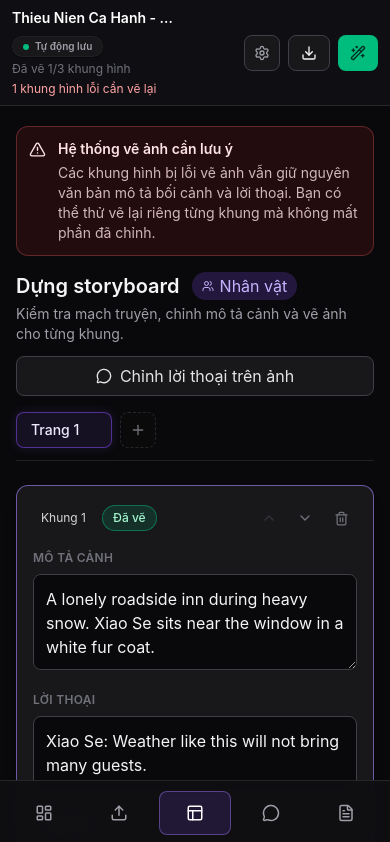
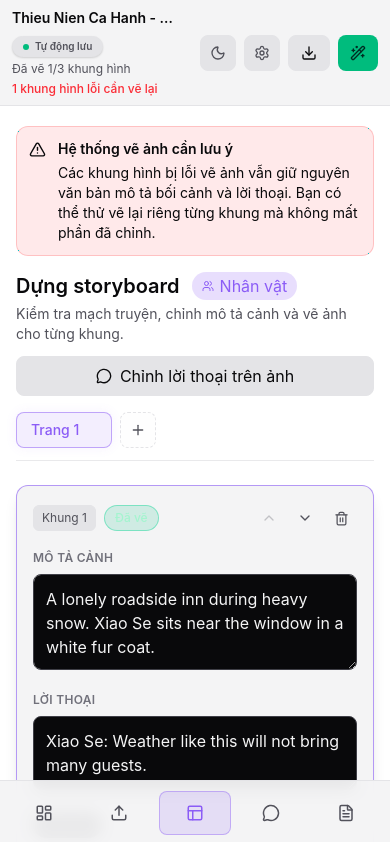
Before and after one commit to nguyenhoclaptrinh/text-to-comic-app, a Next.js app: page / in a window 390 px wide. Shown: the top 842 px of the page. Built offline with nearby package versions, Linux system fonts and the light colour scheme; no server answers; the database is empty.

Commit message:
feat(theme): tich hop giao dien sang toi Light Dark Mode dung CSS variables

```diff
--- a/app/globals.css
+++ b/app/globals.css
@@ -6,15 +6,50 @@
 @import "tailwindcss";
 
 :root {
-  color-scheme: dark;
-  --background: #09090b;
-  --surface: #18181b;
-  --surface-elevated: #27272a;
+  color-scheme: light;
+  --background: #ffffff;
+  --surface: #f4f4f5;
+  --surface-elevated: #e4e4e7;
+  --border: #e4e4e7;
+  --text-primary: #09090b;
+  --text-secondary: #52525b;
+  --text-muted: #71717a;
   --primary: #8b5cf6;
   --success: #10b981;
   --warning: #f59e0b;
   --danger: #ef4444;
 }
+
+.dark {
+  color-scheme: dark;
+  --background: #09090b;
+  --surface: #18181b;
+  --surface-elevated: #27272a;
+  --border: #27272a;
+  --text-primary: #f4f4f5;
+  --text-secondary: #a1a1aa;
+  --text-muted: #71717a;
+  --primary: #a78bfa;
+  --success: #10b981;
+  --warning: #f59e0b;
+  --danger: #ef4444;
+}
+
+@theme {
+  --color-background: var(--background);
+  --color-surface: var(--surface);
+  --color-surface-elevated: var(--surface-elevated);
+  --color-border-main: var(--border);
+  --color-primary: var(--primary);
+  --color-success: var(--success);
+  --color-warning: var(--warning);
+  --color-danger: var(--danger);
+
+  --color-text-primary: var(--text-primary);
+  --color-text-secondary: var(--text-secondary);
+  --color-text-muted: var(--text-muted);
+}
+
 
 * {
   box-sizing: border-box;
--- a/app/layout.tsx
+++ b/app/layout.tsx
@@ -1,9 +1,5 @@
-/**
- * @file layout.tsx
- * @description Root layout and metadata for the Next.js app.
- */
-
 import type { Metadata } from "next";
+import { ThemeProvider } from "@/context/ThemeContext";
 import "./globals.css";
 
 export const metadata: Metadata = {
@@ -18,7 +14,33 @@ export default function RootLayout({
 }>) {
   return (
     <html lang="vi">
-      <body>{children}</body>
+      <head>
+        <script
+          dangerouslySetInnerHTML={{
+            __html: `
+              (function() {
+                try {
+                  var theme = localStorage.getItem('theme');
+                  if (theme === 'dark' || (!theme && window.matchMedia('(prefers-color-scheme: dark)').matches)) {
+                    document.documentElement.classList.add('dark');
+                    document.documentElement.style.colorScheme = 'dark';
+                  } else if (theme === 'light') {
+                    document.documentElement.classList.remove('dark');
+                    document.documentElement.style.colorScheme = 'light';
+                  } else {
+                    // Mặc định app là dark
+                    document.documentElement.classList.add('dark');
+                    document.documentElement.style.colorScheme = 'dark';
+                  }
+                } catch (e) {}
+              })();
+            `,
+          }}
+        />
+      </head>
+      <body>
+        <ThemeProvider>{children}</ThemeProvider>
+      </body>
     </html>
   );
 }
--- a/components/studio/ComicStudioApp.tsx
+++ b/components/studio/ComicStudioApp.tsx
@@ -22,7 +22,7 @@ export function ComicStudioApp() {
   const [isSettingsOpen, setIsSettingsOpen] = useState(false);
 
   return (
-    <main className="flex min-h-dvh bg-[var(--background)] text-zinc-100 font-sans">
+    <main className="flex min-h-dvh bg-background text-text-primary font-sans transition-colors duration-200">
       <SideNavigation currentView={state.view} setView={actions.setView} />
       <section className="flex min-w-0 flex-1 flex-col">
         <TopBar
--- a/components/studio/PageSelector.tsx
+++ b/components/studio/PageSelector.tsx
@@ -20,7 +20,7 @@ export function PageSelector({
   onDeletePage: (pageId: string) => void;
 }) {
   return (
-    <div className="mb-6 flex flex-wrap items-center gap-2 border-b border-zinc-800/80 pb-3">
+    <div className="mb-6 flex flex-wrap items-center gap-2 border-b border-border-main/80 pb-3">
       <div className="flex flex-wrap items-center gap-1.5">
         {pages
           .sort((a, b) => a.orderIndex - b.orderIndex)
@@ -36,8 +36,8 @@ export function PageSelector({
                 key={page.id}
                 className={`group relative flex items-center h-9 rounded-lg border text-sm font-medium transition-all duration-200 cursor-pointer ${
                   isActive
-                    ? "border-violet-500/50 bg-violet-500/10 text-violet-100 shadow-[0_0_12px_rgba(139,92,246,0.15)]"
-                    : "border-zinc-800 bg-zinc-900/40 text-zinc-400 hover:border-zinc-700 hover:bg-zinc-800/60 hover:text-zinc-200"
+                    ? "border-primary/50 bg-primary/10 text-primary dark:text-violet-100 shadow-[0_0_12px_rgba(139,92,246,0.08)]"
+                    : "border-border-main bg-surface-elevated/40 text-text-secondary hover:border-border-main hover:bg-surface-elevated hover:text-text-primary"
                 }`}
                 onClick={() => onSelectPage(page.id)}
               >
@@ -49,7 +49,7 @@ export function PageSelector({
                       e.stopPropagation();
                       onDeletePage(page.id);
                     }}
-                    className="absolute right-1.5 opacity-0 group-hover:opacity-100 flex items-center justify-center w-5 h-5 rounded-md text-zinc-500 hover:text-zinc-200 hover:bg-zinc-800/80 transition-all duration-150"
+                    className="absolute right-1.5 opacity-0 group-hover:opacity-100 flex items-center justify-center w-5 h-5 rounded-md text-text-muted hover:text-text-primary hover:bg-surface transition-all duration-150"
                     title={`Xóa ${displayTitle}`}
                   >
                     <X size={12} />
@@ -63,7 +63,7 @@ export function PageSelector({
       <button
         type="button"
         onClick={onAddPage}
-        className="flex items-center justify-center w-9 h-9 rounded-lg border border-dashed border-zinc-800 hover:border-violet-500/50 hover:bg-violet-500/5 bg-zinc-900/10 text-zinc-500 hover:text-violet-300 transition-all duration-200"
+        className="flex items-center justify-center w-9 h-9 rounded-lg border border-dashed border-border-main hover:border-primary/50 hover:bg-primary/5 bg-surface/10 text-text-secondary hover:text-primary transition-all duration-200"
         title="Thêm trang mới"
       >
         <Plus size={16} />
--- a/components/studio/SideNavigation.tsx
+++ b/components/studio/SideNavigation.tsx
@@ -37,7 +37,7 @@ export function SideNavigation({
   setView: (view: View) => void;
 }) {
   return (
-    <aside className="fixed inset-x-0 bottom-0 z-30 flex h-16 shrink-0 items-center border-t border-zinc-800 bg-[#0f0f12]/95 px-2 backdrop-blur md:static md:h-auto md:w-20 md:flex-col md:items-center md:border-r md:border-t-0 md:py-4 lg:w-64 lg:items-stretch">
+    <aside className="fixed inset-x-0 bottom-0 z-30 flex h-16 shrink-0 items-center border-t border-border-main bg-surface/95 px-2 backdrop-blur transition-colors duration-200 md:static md:h-auto md:w-20 md:flex-col md:items-center md:border-r md:border-t-0 md:py-4 lg:w-64 lg:items-stretch">
       <BrandMark />
       <nav
         className="grid flex-1 grid-cols-5 gap-1 md:block md:space-y-2 md:px-3"
@@ -49,10 +49,10 @@ export function SideNavigation({
             type="button"
             aria-label={item.label}
             onClick={() => setView(item.id)}
-            className={`flex h-11 w-full items-center justify-center gap-2 rounded-lg border px-2 text-xs transition md:gap-3 md:px-3 md:text-sm lg:justify-start ${
+            className={`flex h-11 w-full items-center justify-center gap-2 rounded-lg border px-2 text-xs transition-all md:gap-3 md:px-3 md:text-sm lg:justify-start ${
               currentView === item.id
-                ? "border-violet-400/40 bg-violet-500/15 text-white"
-                : "border-transparent text-zinc-400 hover:border-zinc-700 hover:bg-zinc-900 hover:text-white"
+                ? "border-primary/40 bg-primary/15 text-primary dark:text-white font-semibold"
+                : "border-transparent text-text-secondary hover:border-border-main hover:bg-surface-elevated hover:text-text-primary"
             }`}
           >
             {item.icon}
@@ -67,12 +67,12 @@ export function SideNavigation({
 function BrandMark() {
   return (
     <div className="hidden md:mb-8 md:flex md:items-center md:justify-center md:gap-3 md:px-4 lg:justify-start">
-      <div className="flex size-10 items-center justify-center rounded-lg bg-violet-500 text-white">
+      <div className="flex size-10 items-center justify-center rounded-lg bg-primary text-white">
         <Sparkles size={20} />
       </div>
       <div className="hidden lg:block">
-        <div className="text-sm font-semibold">ComicAI Studio</div>
-        <div className="text-xs text-zinc-500">Xưởng tạo truyện</div>
+        <div className="text-sm font-semibold text-text-primary">ComicAI Studio</div>
+        <div className="text-xs text-text-secondary">Xưởng tạo truyện</div>
       </div>
     </div>
   );
--- a/components/studio/StoryboardPanelCard.tsx
+++ b/components/studio/StoryboardPanelCard.tsx
@@ -40,8 +40,8 @@ export function StoryboardPanelCard({
 }) {
   return (
     <article
-      className={`grid overflow-hidden rounded-xl border bg-[#18181b] shadow-lg lg:grid-cols-[minmax(0,1fr)_360px] ${
-        selected ? "border-violet-400/60" : "border-zinc-800"
+      className={`grid overflow-hidden rounded-xl border bg-surface shadow-lg transition-all duration-200 lg:grid-cols-[minmax(0,1fr)_360px] ${
+        selected ? "border-primary/60" : "border-border-main"
       }`}
     >
       <PanelTextEditor
@@ -92,9 +92,9 @@ function PanelTextEditor({
         <button
           type="button"
           onClick={onSelect}
-          className="inline-flex items-center gap-2 rounded-md text-left text-sm font-semibold text-white"
+          className="inline-flex items-center gap-2 rounded-md text-left text-sm font-semibold text-text-primary"
         >
-          <span className="rounded-md bg-zinc-900 px-2 py-1 text-xs text-zinc-300">
+          <span className="rounded-md bg-surface-elevated px-2 py-1 text-xs text-text-secondary border border-border-main">
             Khung {panel.orderIndex}
           </span>
           <StatusBadge status={panel.status} />
@@ -105,7 +105,7 @@ function PanelTextEditor({
             onClick={() => onMove("up")}
             disabled={!canMoveUp}
             aria-label={`Move panel ${panel.orderIndex} up`}
-            className="flex size-8 items-center justify-center rounded-md text-zinc-500 hover:bg-zinc-900 hover:text-zinc-100 disabled:cursor-not-allowed disabled:opacity-30 transition"
+            className="flex size-8 items-center justify-center rounded-md text-text-secondary hover:bg-surface-elevated hover:text-text-primary disabled:cursor-not-allowed disabled:opacity-30 transition"
           >
             <ChevronUp size={16} />
           </button>
@@ -114,7 +114,7 @@ function PanelTextEditor({
             onClick={() => onMove("down")}
             disabled={!canMoveDown}
             aria-label={`Move panel ${panel.orderIndex} down`}
-            className="flex size-8 items-center justify-center rounded-md text-zinc-500 hover:bg-zinc-900 hover:text-zinc-100 disabled:cursor-not-allowed disabled:opacity-30 transition"
+            className="flex size-8 items-center justify-center rounded-md text-text-secondary hover:bg-surface-elevated hover:text-text-primary disabled:cursor-not-allowed disabled:opacity-30 transition"
           >
             <ChevronDown size={16} />
           </button>
@@ -123,7 +123,7 @@ function PanelTextEditor({
             onClick={onDelete}
             disabled={!canDelete}
             aria-label={`Delete panel ${panel.orderIndex}`}
-            className="flex size-8 items-center justify-center rounded-md text-zinc-500 hover:bg-zinc-900 hover:text-zinc-100 disabled:cursor-not-allowed disabled:opacity-40 transition"
+            className="flex size-8 items-center justify-center rounded-md text-text-secondary hover:bg-surface-elevated hover:text-text-primary disabled:cursor-not-allowed disabled:opacity-40 transition"
           >
             <Trash2 size={15} />
           </button>
--- a/components/studio/StoryboardWorkspace.tsx
+++ b/components/studio/StoryboardWorkspace.tsx
@@ -52,7 +52,7 @@ export function StoryboardWorkspace({
   const hasBackendError = panels.some((panel) => panel.status === "error");
 
   return (
-    <div className="relative grid min-h-0 flex-1 grid-cols-1 overflow-hidden lg:grid-cols-[288px_minmax(0,1fr)]">
+    <div className="relative grid min-h-0 flex-1 grid-cols-1 overflow-hidden transition-colors duration-200 lg:grid-cols-[288px_minmax(0,1fr)]">
       {/* Sidebar Casting nhân vật tĩnh trên màn hình lớn */}
       <CharacterCastingPanel
         characters={characters}
@@ -106,14 +106,14 @@ export function StoryboardWorkspace({
       {/* Slide-out Drawer cho Casting Panel trên di động (< 1024px) */}
       {isCastingOpen && (
         <div className="fixed inset-0 z-40 flex bg-black/60 backdrop-blur-sm lg:hidden animate-in fade-in duration-200">
-          <div className="relative flex h-full w-[288px] flex-col border-r border-zinc-800 bg-[#111114] p-4 shadow-2xl animate-in slide-in-from-left duration-300">
-            <div className="mb-4 flex items-center justify-between border-b border-zinc-800 pb-3">
-              <span className="font-semibold text-zinc-200">
+          <div className="relative flex h-full w-[288px] flex-col border-r border-border-main bg-surface-elevated p-4 shadow-2xl animate-in slide-in-from-left duration-300">
+            <div className="mb-4 flex items-center justify-between border-b border-border-main pb-3">
+              <span className="font-semibold text-text-primary">
                 👥 Casting Nhân vật
               </span>
               <button
                 onClick={() => setIsCastingOpen(false)}
-                className="rounded-lg p-1 text-zinc-400 hover:bg-zinc-800 hover:text-white"
+                className="rounded-lg p-1 text-text-secondary hover:bg-surface hover:text-text-primary transition-colors"
               >
                 ✕
               </button>
@@ -137,13 +137,13 @@ export function StoryboardWorkspace({
 function ImageBackendAlert() {
   return (
     <div
-      className="mb-4 flex items-start gap-3 rounded-xl border border-red-400/30 bg-red-500/10 p-3 text-sm text-red-100"
+      className="mb-4 flex items-start gap-3 rounded-xl border border-red-400/30 bg-red-500/10 p-3 text-sm text-red-650 dark:text-red-100"
       role="alert"
     >
       <AlertTriangle className="mt-0.5 shrink-0" size={17} />
       <div>
         <div className="font-semibold">Hệ thống vẽ ảnh cần lưu ý</div>
-        <div className="mt-1 text-red-100/80">
+        <div className="mt-1 text-red-750 dark:text-red-100/80">
           Các khung hình bị lỗi vẽ ảnh vẫn giữ nguyên văn bản mô tả bối cảnh và
           lời thoại. Bạn có thể thử vẽ lại riêng từng khung mà không mất phần đã
           chỉnh.
@@ -164,27 +164,27 @@ function StoryboardHeader({
     <div className="mb-4 flex flex-col gap-3 sm:flex-row sm:items-center sm:justify-between">
       <div>
         <div className="flex items-center gap-3">
-          <h1 className="text-xl font-semibold text-zinc-100">
+          <h1 className="text-xl font-semibold text-text-primary">
             Dựng storyboard
           </h1>
           {/* Nút mở Casting nhanh trên mobile (< 1024px) */}
           <button
             type="button"
             onClick={onOpenCasting}
-            className="inline-flex h-7 items-center gap-1.5 rounded-full bg-violet-500/20 px-2.5 text-xs font-medium text-violet-300 hover:bg-violet-500/30 transition-colors lg:hidden"
+            className="inline-flex h-7 items-center gap-1.5 rounded-full bg-primary/20 px-2.5 text-xs font-medium text-primary hover:bg-primary/30 transition-colors lg:hidden"
           >
             <Users size={12} />
             <span>Nhân vật</span>
           </button>
         </div>
-        <p className="mt-1 text-sm text-zinc-400">
+        <p className="mt-1 text-sm text-text-secondary">
           Kiểm tra mạch truyện, chỉnh mô tả cảnh và vẽ ảnh cho từng khung.
         </p>
       </div>
       <button
         type="button"
         onClick={onGoToComic}
-        className="inline-flex h-10 items-center justify-center gap-2 rounded-lg border border-zinc-700 bg-zinc-900 px-4 text-sm font-semibold text-zinc-200 hover:bg-zinc-800 transition-colors"
+        className="inline-flex h-10 items-center justify-center gap-2 rounded-lg border border-border-main bg-surface-elevated px-4 text-sm font-semibold text-text-primary hover:bg-surface transition-colors"
       >
         <MessageCircle size={16} />
         Chỉnh lời thoại trên ảnh
--- a/components/studio/TopBar.tsx
+++ b/components/studio/TopBar.tsx
@@ -1,9 +1,5 @@
-/**
- * @file TopBar.tsx
- * @description Studio header with project status, generation, and export actions.
- */
-
-import { Download, Loader2, Wand2, Settings } from "lucide-react";
+import { Download, Loader2, Wand2, Settings, Sun, Moon } from "lucide-react";
+import { useTheme } from "@/context/ThemeContext";
 
 import type { GenerationSummary } from "@/lib/studio/types";
 
@@ -22,27 +18,29 @@ export function TopBar({
   onExport: () => void;
   onOpenSettings: () => void;
 }) {
+  const { theme, toggleTheme } = useTheme();
+
   return (
-    <header className="flex min-h-16 shrink-0 items-center justify-between gap-3 border-b border-zinc-800 bg-[#101014]/95 px-3 py-2 md:px-4 lg:px-6">
+    <header className="flex min-h-16 shrink-0 items-center justify-between gap-3 border-b border-border-main bg-surface/95 px-3 py-2 transition-colors duration-200 md:px-4 lg:px-6">
       <div className="min-w-0 flex-1">
         <div className="flex min-w-0 flex-wrap items-center gap-2">
-          <span className="max-w-[42vw] truncate text-sm font-semibold text-white sm:max-w-none">
+          <span className="max-w-[42vw] truncate text-sm font-semibold text-text-primary sm:max-w-none">
             {projectTitle}
           </span>
-          <span className="inline-flex items-center gap-1.5 rounded-full bg-zinc-900 px-2.5 py-0.5 text-[10px] font-semibold text-zinc-400 border border-zinc-800/60 shadow-[0_1px_2px_rgba(0,0,0,0.4)]">
+          <span className="inline-flex items-center gap-1.5 rounded-full bg-surface-elevated px-2.5 py-0.5 text-[10px] font-semibold text-text-secondary border border-border-main shadow-[0_1px_2px_rgba(0,0,0,0.15)]">
             <span className="h-1.5 w-1.5 rounded-full bg-emerald-500 animate-pulse" />
             Tự động lưu
           </span>
         </div>
         <div
-          className="mt-1 flex flex-wrap items-center gap-x-3 gap-y-1 text-xs text-zinc-500"
+          className="mt-1 flex flex-wrap items-center gap-x-3 gap-y-1 text-xs text-text-secondary"
           aria-live="polite"
         >
           <span>
             Đã vẽ {generationSummary.done}/{generationSummary.total} khung hình
           </span>
           {generationSummary.errors > 0 ? (
-            <span className="text-red-300">
+            <span className="text-red-500 dark:text-red-300 font-medium">
               {generationSummary.errors} khung hình lỗi cần vẽ lại
             </span>
           ) : null}
@@ -52,16 +50,24 @@ export function TopBar({
       <div className="flex shrink-0 items-center gap-2">
         <button
           type="button"
+          onClick={toggleTheme}
+          aria-label={theme === "dark" ? "Chuyển sang giao diện sáng" : "Chuyển sang giao diện tối"}
+          className="inline-flex h-9 w-9 items-center justify-center rounded-lg border border-border-main bg-surface-elevated text-text-secondary hover:bg-surface hover:text-text-primary transition"
+        >
+          {theme === "dark" ? <Sun size={16} /> : <Moon size={16} />}
+        </button>
+        <button
+          type="button"
           onClick={onOpenSettings}
           aria-label="Cấu hình dịch vụ AI"
-          className="inline-flex h-9 w-9 items-center justify-center rounded-lg border border-zinc-700 bg-zinc-900 text-zinc-400 hover:bg-zinc-800 hover:text-zinc-100 transition"
+          className="inline-flex h-9 w-9 items-center justify-center rounded-lg border border-border-main bg-surface-elevated text-text-secondary hover:bg-surface hover:text-text-primary transition"
         >
           <Settings size={16} />
         </button>
         <button
           type="button"
           onClick={onExport}
-          className="inline-flex h-9 items-center gap-2 rounded-lg border border-zinc-700 bg-zinc-900 px-3 text-sm font-medium text-zinc-100 transition hover:bg-zinc-800"
+          className="inline-flex h-9 items-center gap-2 rounded-lg border border-border-main bg-surface-elevated px-3 text-sm font-medium text-text-primary transition hover:bg-surface"
         >
           <Download size={16} />
           <span className="hidden sm:inline">Xuất file</span>
--- /dev/null
+++ b/context/ThemeContext.tsx
@@ -0,0 +1,75 @@
+/**
+ * @file ThemeContext.tsx
+ * @description React Context and hook for managing the light/dark theme state.
+ */
+
+"use client";
+
+import React, { createContext, useContext, useEffect, useState } from "react";
+
+type Theme = "light" | "dark";
+
+type ThemeContextType = {
+  theme: Theme;
+  toggleTheme: () => void;
+  setTheme: (theme: Theme) => void;
+};
+
+const ThemeContext = createContext<ThemeContextType | undefined>(undefined);
+
+export function ThemeProvider({ children }: { children: React.ReactNode }) {
+  const [theme, setThemeState] = useState<Theme>("dark"); // default to dark
+
+  // Initialize theme from document element class or localStorage
+  useEffect(() => {
+    const root = document.documentElement;
+    const isDark = root.classList.contains("dark") || localStorage.getItem("theme") === "dark";
+    const initialTheme: Theme = isDark ? "dark" : "light";
+
+    // Use setTimeout to avoid synchronous cascading renders warning in React 19
+    const timer = setTimeout(() => {
+      setThemeState(initialTheme);
+    }, 0);
+
+    // Sync the root element class
+    if (initialTheme === "dark") {
+      root.classList.add("dark");
+    } else {
+      root.classList.remove("dark");
+    }
+
+    return () => clearTimeout(timer);
+  }, []);
+
+  const setTheme = (newTheme: Theme) => {
+    const root = document.documentElement;
+    setThemeState(newTheme);
+    localStorage.setItem("theme", newTheme);
+
+    if (newTheme === "dark") {
+      root.classList.add("dark");
+      root.style.colorScheme = "dark";
+    } else {
+      root.classList.remove("dark");
+      root.style.colorScheme = "light";
+    }
+  };
+
+  const toggleTheme = () => {
+    setTheme(theme === "dark" ? "light" : "dark");
+  };
+
+  return (
+    <ThemeContext.Provider value={{ theme, toggleTheme, setTheme }}>
+      {children}
+    </ThemeContext.Provider>
+  );
+}
+
+export function useTheme() {
+  const context = useContext(ThemeContext);
+  if (context === undefined) {
+    throw new Error("useTheme must be used within a ThemeProvider");
+  }
+  return context;
+}
```
Also changed, not shown: components/studio/CharacterCastingPanel.tsx (+8 -8 lines), components/studio/ComicEditor.tsx (+15 -15 lines), components/studio/Dashboard.tsx (+41 -41 lines).
